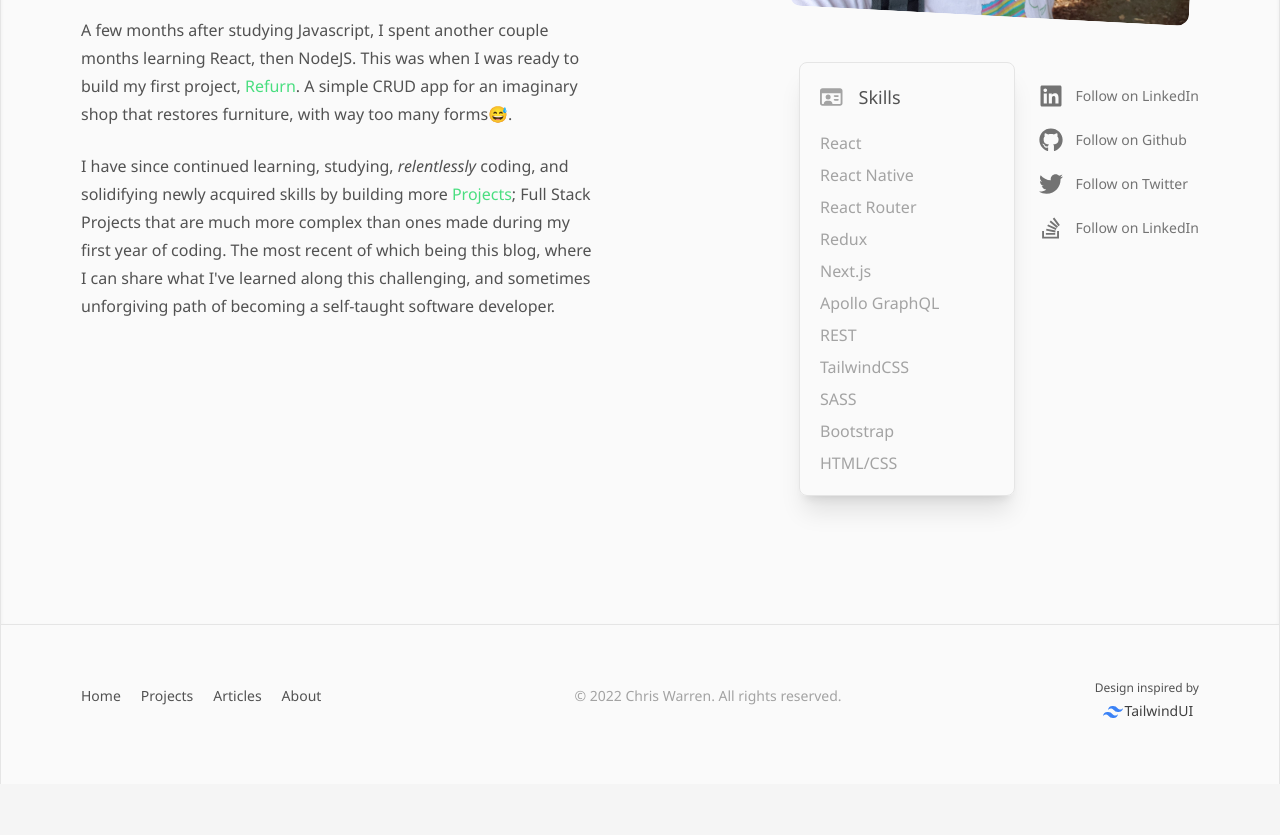
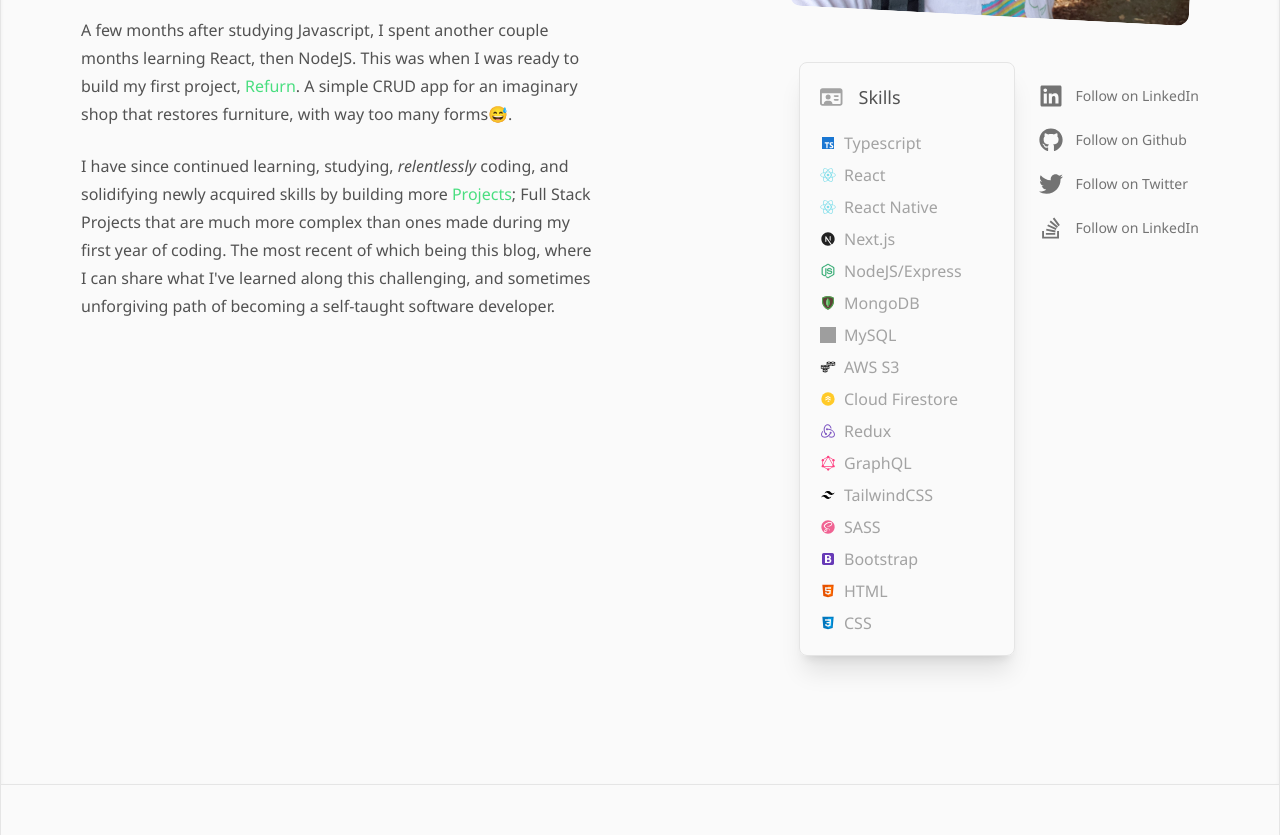
Before and after one commit to Christopher-Warren/portfolio-v4, a Next.js app: page /about in a window 1280 px wide. Shown: the part 560-1395 px from the top of the page. Before the commit the page ends 1344 px from the top, so only its background shows below. Built offline with nearby package versions, Linux system fonts and the light colour scheme; grey boxes are pictures that could not be loaded.

Commit message:
add skills icons

```diff
--- a/components/home/Info.tsx
+++ b/components/home/Info.tsx
@@ -47,11 +47,14 @@ export const Info = () => {
         </div>
         <p className="mb-6 text-sm text-neutral-500 dark:text-neutral-400 ">
           Get notified when I publish something new, and unsubscribe at any
-          time.
+          time. <span className="text-xs">🚧 Coming soon</span>
         </p>
         <div className="flex justify-between">
-          <TextInput placeholder="E mail address" />
-          <button className="ml-4 rounded bg-neutral-700 px-4 py-2 text-sm text-white">
+          <TextInput disabled placeholder="E mail address" />
+          <button
+            disabled
+            className="ml-4 rounded bg-neutral-700 px-4 py-2 text-sm text-white"
+          >
             Join
           </button>
         </div>
--- a/components/inputs/TextInput.tsx
+++ b/components/inputs/TextInput.tsx
@@ -2,10 +2,11 @@ import { FC, InputHTMLAttributes } from "react";
 interface InputProps extends InputHTMLAttributes<HTMLInputElement> {
   stuff?: string;
 }
-const TextInput: FC<InputProps> = ({ placeholder }) => {
+const TextInput: FC<InputProps> = ({ placeholder, disabled }) => {
   return (
     <input
       type="text"
+      disabled
       placeholder={placeholder}
       className="flex-1 rounded border px-2 py-2 text-sm shadow outline-none ring-green-500/50 ring-offset-1 ring-offset-neutral-900 focus:border-green-500 focus:ring dark:border-neutral-700 dark:bg-neutral-800 dark:focus:border-green-500"
     />
--- a/pages/about.tsx
+++ b/pages/about.tsx
@@ -21,17 +21,31 @@ import { socialLinks } from "../assets/socialLinks";
 
 const About = () => {
   const skills = [
-    "React",
-    "React Native",
-    "React Router",
-    "Redux",
-    "Next.js",
-    "Apollo GraphQL",
-    "REST",
-    "TailwindCSS",
-    "SASS",
-    "Bootstrap",
-    "HTML/CSS",
+    { name: "Typescript", icon: "/images/logos/tech/icons8-typescript.svg" },
+    { name: "React", icon: "/images/logos/tech/icons8-react-native.svg" },
+    {
+      name: "React Native",
+      icon: "/images/logos/tech/icons8-react-native.svg",
+    },
+    { name: "Next.js", icon: "/images/logos/tech/icons8-next.js.svg" },
+    {
+      name: "NodeJS/Express",
+      icon: "/images/logos/tech/icons8-node-js-48.png",
+    },
+    { name: "MongoDB", icon: "/images/logos/tech/icons8-mongodb.svg" },
+    { name: "MySQL", icon: "/images/logos/tech/icons8-my-sql-48.png" },
+    { name: "AWS S3", icon: "/images/logos/tech/icons8-amazon-s3-50.png" },
+    {
+      name: "Cloud Firestore",
+      icon: "/images/logos/tech/icons8-cloud-firestore.svg",
+    },
+    { name: "Redux", icon: "/images/logos/tech/icons8-redux.svg" },
+    { name: "GraphQL", icon: "/images/logos/tech/icons8-graphql.svg" },
+    { name: "TailwindCSS", icon: "/images/logos/tech/tailwind-css.svg" },
+    { name: "SASS", icon: "/images/logos/tech/icons8-sass-avatar.svg" },
+    { name: "Bootstrap", icon: "/images/logos/tech/icons8-bootstrap.svg" },
+    { name: "HTML", icon: "/images/logos/tech/icons8-html-5.svg" },
+    { name: "CSS", icon: "/images/logos/tech/icons8-css3.svg" },
   ];
 
   return (
@@ -117,8 +131,17 @@ const About = () => {
                   <ul className="space-y-2 ">
                     {skills.map((skill) => {
                       return (
-                        <li className="" key={skill}>
-                          {skill}
+                        <li className="flex items-center" key={skill.name}>
+                          <div className="relative mr-2 inline-block h-4 w-4">
+                            {skill.icon && (
+                              <Image
+                                layout="fill"
+                                alt={skill.name}
+                                src={skill.icon}
+                              />
+                            )}
+                          </div>
+                          {skill.name}
                         </li>
                       );
                     })}
--- /dev/null
+++ b/pages/articles.tsx
@@ -0,0 +1,35 @@
+import Image from "next/image";
+import Link from "next/link";
+
+import { FontAwesomeIcon } from "@fortawesome/react-fontawesome";
+import {
+  faLinkedin,
+  faGithub,
+  faStackOverflow,
+  faTwitter,
+} from "@fortawesome/free-brands-svg-icons";
+import InlineLink from "../components/links/InlineLink";
+import { socialLinks } from "../assets/socialLinks";
+import { MainContainer } from "../components/containers/MainContainer";
+
+const Articles = () => {
+  return (
+    <MainContainer className="pt-44">
+      <div className="max-w-2xl pb-20">
+        <h1 className="mt-6 text-4xl font-bold tracking-tight md:text-5xl md:leading-snug">
+          Blog is currently being worked on! 🚧🚀
+        </h1>
+        <p className="mt-6 text-base  leading-7 text-neutral-500 dark:text-neutral-400">
+          Please feel free to check back soon as I will be posting articles in
+          the near future.
+        </p>
+
+        {/* <button className="mt-6 rounded-md bg-gradient-to-tr from-emerald-500 via-teal-500 to-green-500 px-4 py-2 text-white  shadow-lg shadow-teal-700 duration-200 hover:shadow-none">
+        Download CV
+      </button> */}
+      </div>
+    </MainContainer>
+  );
+};
+
+export default Articles;
```
Also changed, not shown: public/images/logos/tech/icons8-node-js-48.png (added).
